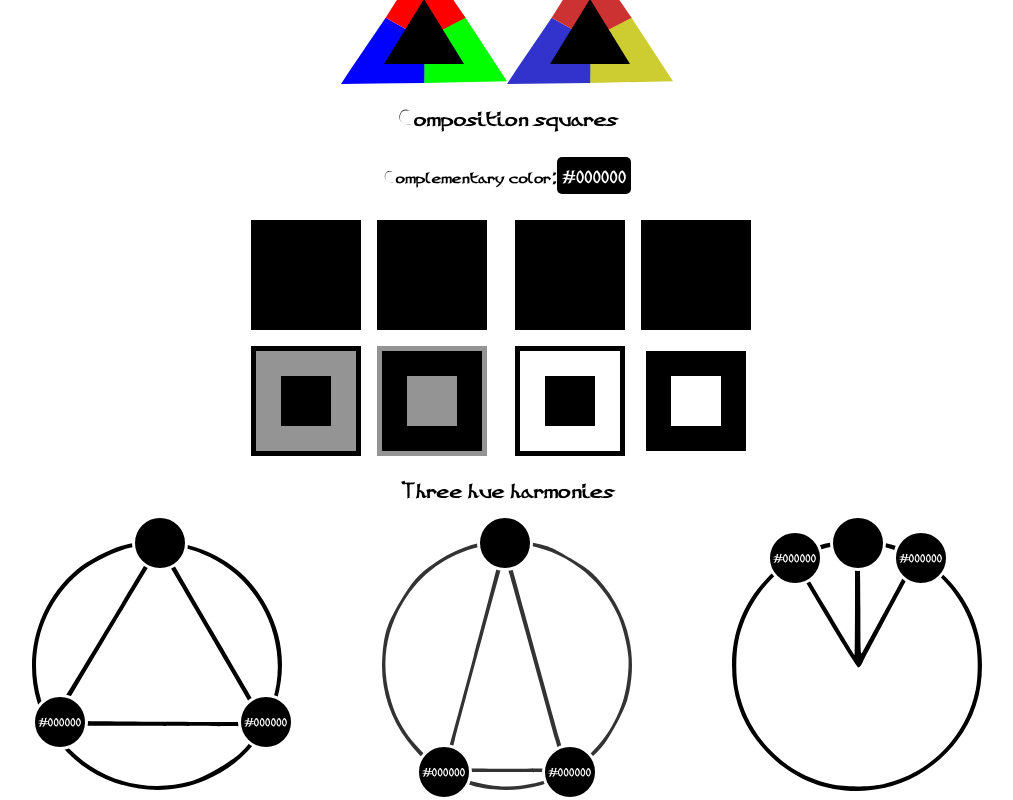
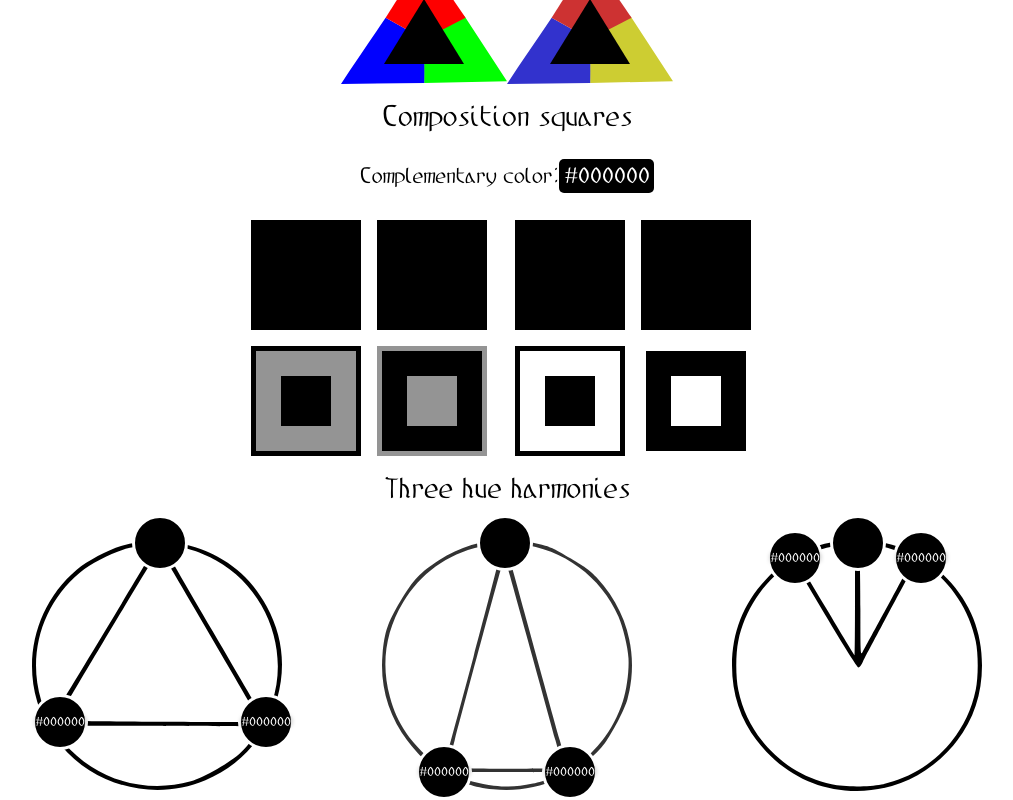
Before and after one commit to CyrSciencer/colorTheorySite, a React (Vite) app: page / in a window 1280 px wide. Shown: the part 531-1331 px from the top of the page, without its empty margins (133-1146 px from the left). Built offline with nearby package versions, Linux system fonts and the light colour scheme.

Commit message:
new font

```diff
--- a/src/App.css
+++ b/src/App.css
@@ -1,6 +1,5 @@
 body {
   font-family: "oldLangua", sans-serif;
-  font-weight: bold;
 }
 header {
   display: flex;
--- a/src/components/triangularHamonies/triangularHarmonies.css
+++ b/src/components/triangularHamonies/triangularHarmonies.css
@@ -12,6 +12,7 @@
   width: 50px;
   height: 50px;
   border-width: 3px;
+  font-size: 14px;
   border-style: solid;
   border-radius: 50%;
   display: flex;
```
Also changed, not shown: src/assets/fonts/OldLangua.otf.
